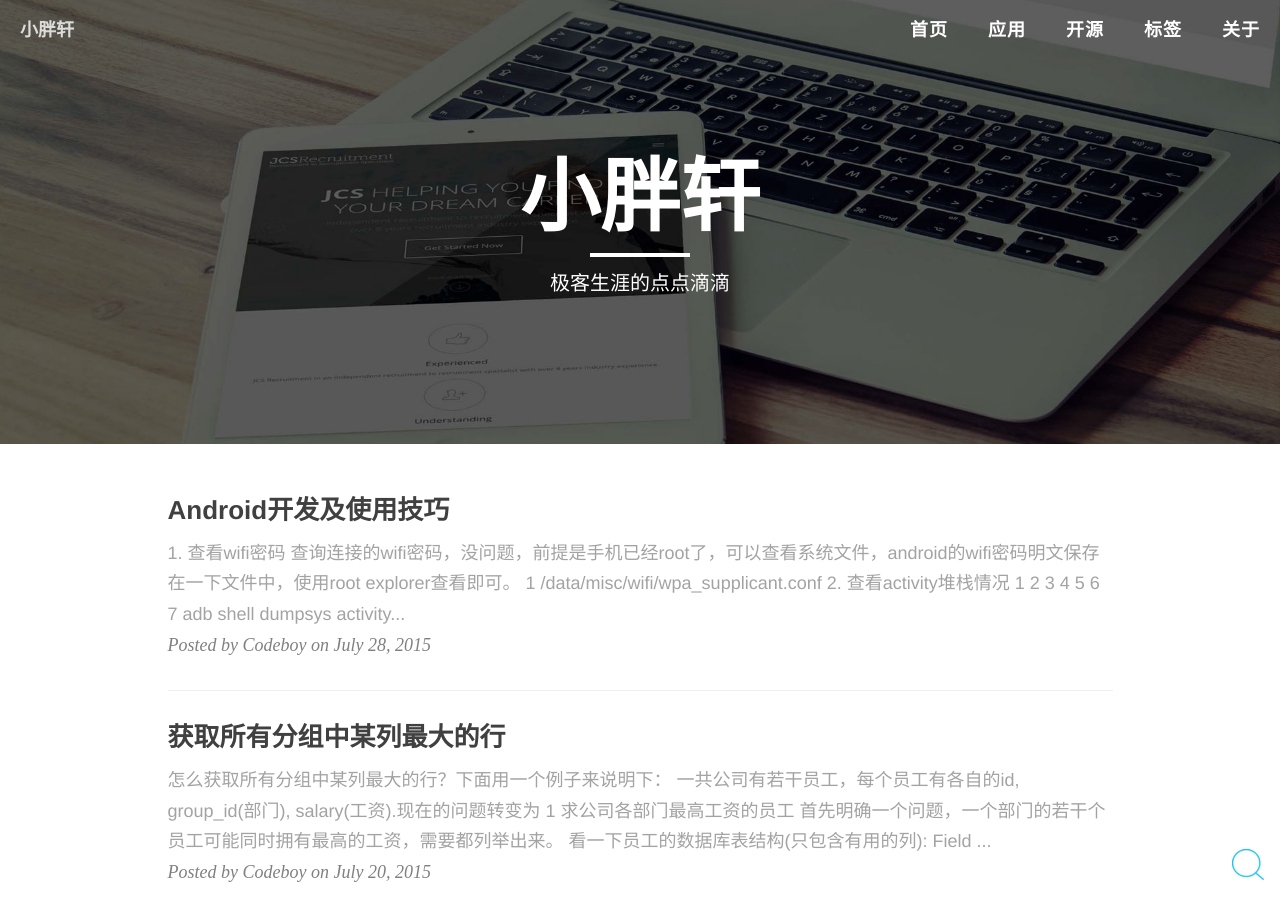
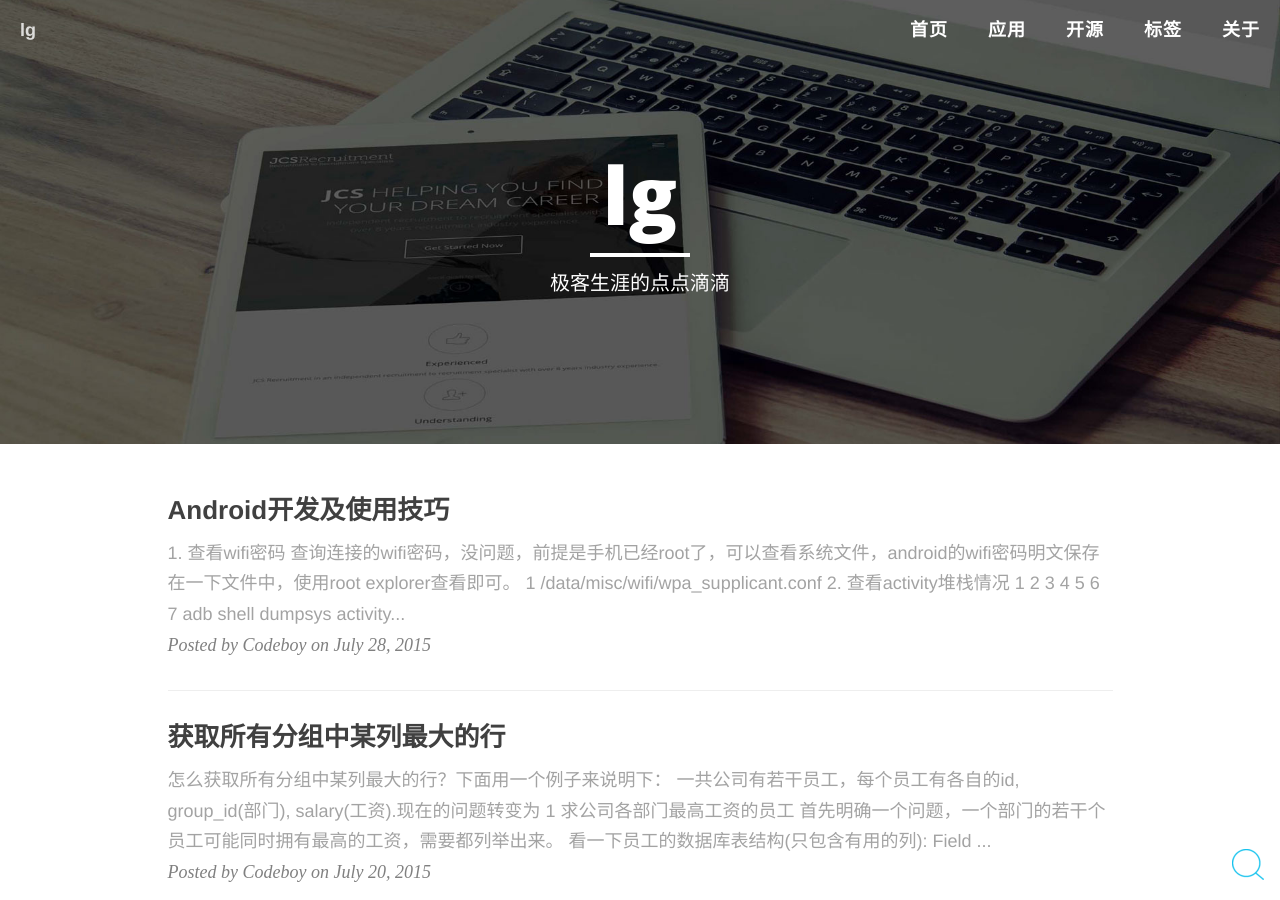
Before and after one commit to JackLiu946/JackLiu946.github.io.bak, a Jekyll site: the page built from index.html, in a window 1280 px wide and 900 px high. Built offline with Jekyll 4.4.1, drawn with Linux system fonts in a browser that asks for light colours; nearby versions of some CDN libraries; the list of posts is cut into pages by our own code; comment, search, counter and statistics services are not loaded; some of the changed text lies outside the part shown.

Commit message:
Update _config.yml

```diff
--- a/_config.yml
+++ b/_config.yml
@@ -1,12 +1,12 @@
 ######################站点全局信息，需要部分修改#########################
 # Site settings
-title: 小胖轩
+title: lg
 header-img: img/home-bg.jpg
 email: app@codeboy.me
 url: "http://127.0.0.1"
-description: "编码生涯的点点滴滴"
-github_username:  androiddevelop
-zhihu_username: codeboy
+description: "极客生涯的点点滴滴"
+github_username:  jackliu946
+zhihu_username: 唯先森
 duoshuo_id: androiddevelop
 
 ##########################上述信息需要您修改########3####################
```
